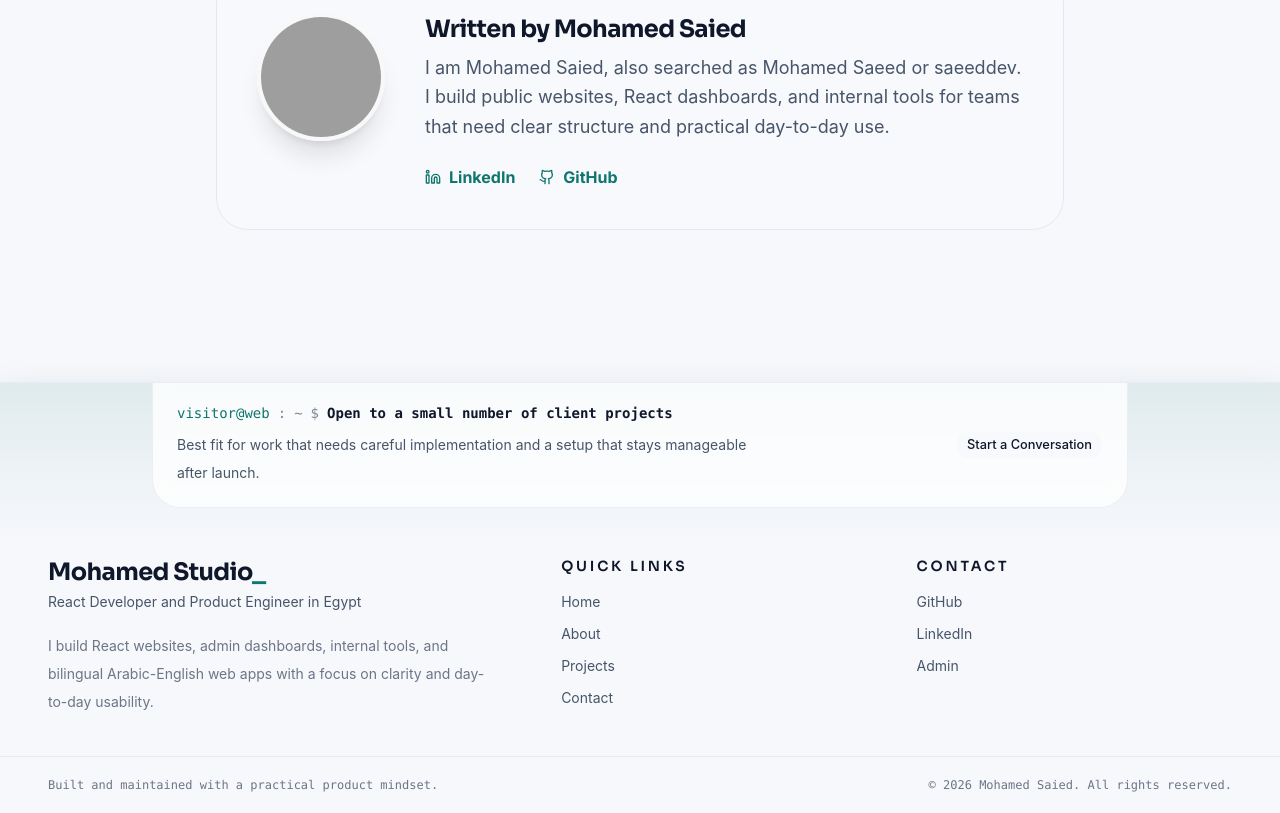
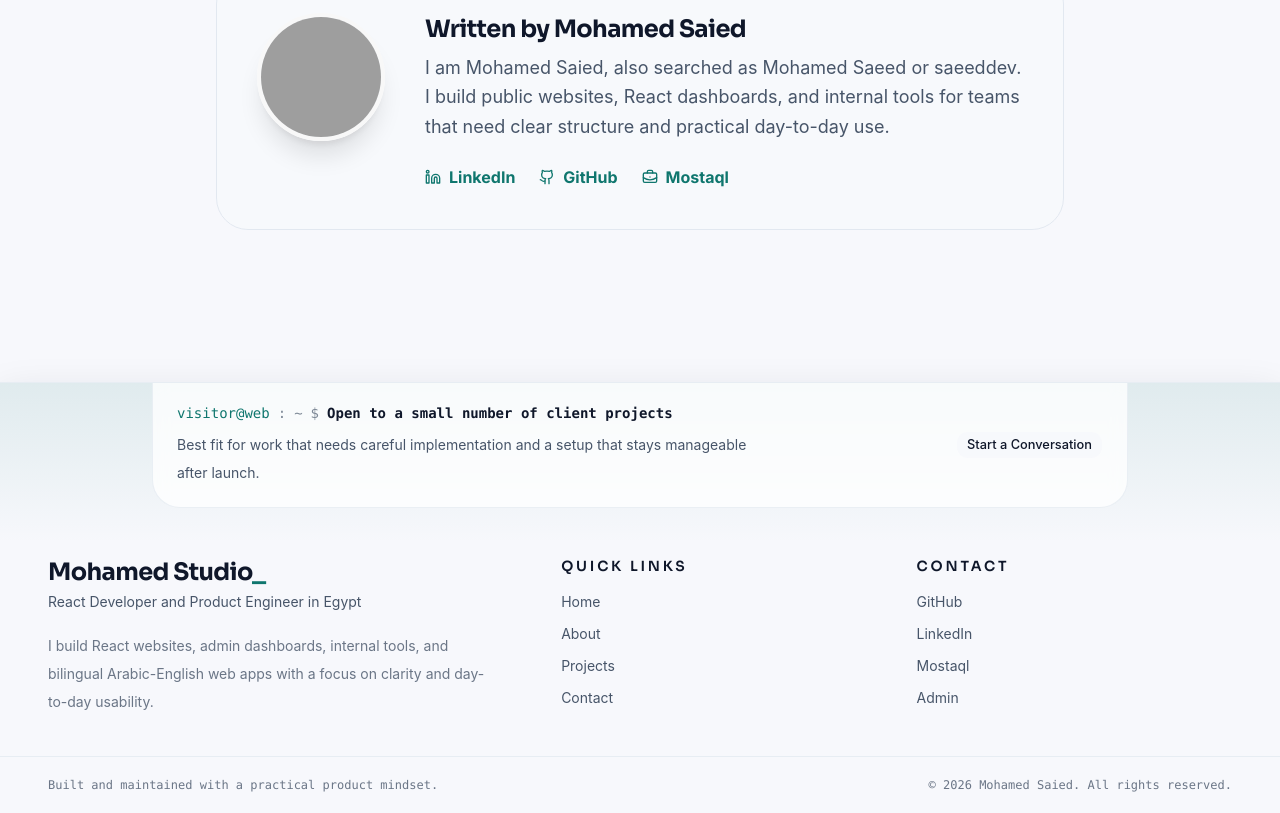
Before and after one commit to johnrecap/portfolio1, a React (Vite) app: page /blog/agency-flow-crm-react-crm-dashboard in a window 1280 px wide. Shown: the part 2546-3359 px from the top of the page. Built offline with nearby package versions, Linux system fonts and the light colour scheme; grey boxes are pictures that could not be loaded; a web font is replaced by a local one.

Commit message:
feat: add mostaql profile link

```diff
--- a/src/components/public/cta-section.tsx
+++ b/src/components/public/cta-section.tsx
@@ -1,9 +1,10 @@
-import { ArrowRight, Github, Linkedin, Terminal } from 'lucide-react';
+import { ArrowRight, BriefcaseBusiness, Github, Linkedin, Terminal } from 'lucide-react';
 import { Link } from 'react-router-dom';
 import { useTranslation } from 'react-i18next';
 import { useProfile } from '@/hooks/useProfile';
 import { buttonVariants } from '@/components/ui/button-variants';
 import { readComposerText } from '@/lib/admin/page-content';
+import { PUBLIC_MOSTAQL_URL } from '@/lib/admin/defaults';
 
 type CTASectionProps = {
   variant?: 'banner' | 'card' | 'terminal-strip';
@@ -45,6 +46,12 @@ export const CTASection = ({ variant = 'card', content = {} }: CTASectionProps)
           icon: Linkedin,
         }
       : null,
+    {
+      href: PUBLIC_MOSTAQL_URL,
+      label: 'Mostaql',
+      internal: false,
+      icon: BriefcaseBusiness,
+    },
   ].filter(Boolean) as Array<{
     href: string;
     label: string;
--- a/src/components/public/public-footer.tsx
+++ b/src/components/public/public-footer.tsx
@@ -7,6 +7,7 @@ import { buttonVariants } from '@/components/ui/button-variants';
 import { useProfile } from '@/hooks/useProfile';
 import { useContactSettings, useFooterSettings, useSiteSettings } from '@/hooks/usePlatformSettings';
 import { resolveLocalizedSiteBrand } from '@/lib/admin/brand';
+import { PUBLIC_MOSTAQL_URL } from '@/lib/admin/defaults';
 
 function useDeferredPublicReads() {
   const [enabled, setEnabled] = useState(false);
@@ -55,6 +56,7 @@ export const PublicFooter = () => {
     profile.linkedinUrl ? { href: profile.linkedinUrl, label: 'LinkedIn' } : null,
     profile.websiteUrl ? { href: profile.websiteUrl, label: t('footer.website') } : null,
   ].filter(Boolean) as { href: string; label: string }[];
+  const requiredSocialLinks = [{ href: PUBLIC_MOSTAQL_URL, label: 'Mostaql' }];
   const footerLinks =
     footerSettings.links.length > 0
       ? footerSettings.links.map((item) => ({
@@ -67,7 +69,13 @@ export const PublicFooter = () => {
           { href: '/projects', label: t('nav.projects') },
           { href: '/contact', label: t('nav.contact') },
         ];
-  const socialLinks = footerSettings.socialLinks.length > 0 ? footerSettings.socialLinks : fallbackSocialLinks;
+  const baseSocialLinks = footerSettings.socialLinks.length > 0 ? footerSettings.socialLinks : fallbackSocialLinks;
+  const socialLinks = [
+    ...baseSocialLinks,
+    ...requiredSocialLinks.filter((requiredLink) =>
+      !baseSocialLinks.some((item) => item.href === requiredLink.href),
+    ),
+  ];
   const footerContentLoading = profileLoading || footerLoading || siteLoading || contactLoading;
 
   return (
--- a/src/components/public/sections/contact-methods.tsx
+++ b/src/components/public/sections/contact-methods.tsx
@@ -1,9 +1,10 @@
-import { Code, ExternalLink, Mail } from 'lucide-react';
+import { BriefcaseBusiness, Code, ExternalLink, Mail } from 'lucide-react';
 import { useTranslation } from 'react-i18next';
 
 import { SkeletonLine } from '@/components/shared/PageState';
 import { useContactSettings } from '@/hooks/usePlatformSettings';
 import { useProfile } from '@/hooks/useProfile';
+import { PUBLIC_MOSTAQL_URL } from '@/lib/admin/defaults';
 import type { AdminPageSection } from '@/lib/admin/types';
 import { getSurfaceTone, readSectionText } from './section-utils';
 
@@ -31,6 +32,7 @@ function ContactMethodsSection({ section }: { section: AdminPageSection }) {
   const socialLinks = [
     profile.linkedinUrl ? { href: profile.linkedinUrl, label: 'LinkedIn', icon: ExternalLink } : null,
     profile.githubUrl ? { href: profile.githubUrl, label: 'GitHub', icon: Code } : null,
+    { href: PUBLIC_MOSTAQL_URL, label: 'Mostaql', icon: BriefcaseBusiness },
     profile.websiteUrl ? { href: profile.websiteUrl, label: t('contact.website'), icon: ExternalLink } : null,
   ].filter(Boolean) as Array<{ href: string; label: string; icon: typeof ExternalLink }>;
 
--- a/src/lib/admin/defaults.ts
+++ b/src/lib/admin/defaults.ts
@@ -29,6 +29,7 @@ import { DASHBOARD_MODULE_COPY, DASHBOARD_ROUTE_MODULE_IDS } from './dashboard-c
 
 export const PUBLIC_GITHUB_URL = 'https://github.com/johnrecap';
 export const PUBLIC_LINKEDIN_URL = 'https://www.linkedin.com/in/muhammad-saeed-587a96217';
+export const PUBLIC_MOSTAQL_URL = 'https://mostaql.com/u/Beyond_Screenn';
 
 const DEFAULT_PAGE_SECTIONS: Record<PlatformPageId, AdminPageSection[]> = {
   home: [
--- a/src/pages/(public)/BlogPost.tsx
+++ b/src/pages/(public)/BlogPost.tsx
@@ -1,5 +1,5 @@
 import { useEffect, useMemo, useState } from 'react';
-import { ArrowRight, Calendar, Clock, Copy, Github, Link as LinkIcon, Linkedin } from 'lucide-react';
+import { ArrowRight, BriefcaseBusiness, Calendar, Clock, Copy, Github, Link as LinkIcon, Linkedin } from 'lucide-react';
 import ReactMarkdown from 'react-markdown';
 import remarkGfm from 'remark-gfm';
 import { Link, useParams } from 'react-router-dom';
@@ -10,6 +10,7 @@ import { PageSeo } from '@/components/shared/PageSeo';
 import { usePublicCollection, usePublicMediaLibrary } from '@/hooks/public-firestore';
 import { useProfile } from '@/hooks/useProfile';
 import { sortByCreatedAtDesc } from '@/hooks/useFirestore';
+import { PUBLIC_MOSTAQL_URL } from '@/lib/admin/defaults';
 import { getLocalizedValue, resolveEntitySeo, resolveMediaField, type BlogRecord } from '@/lib/content-hub';
 import { mergePublicBlogPosts } from '@/lib/demo-blog-posts';
 
@@ -298,6 +299,15 @@ export const BlogPost = () => {
                   {t('blogPost.github')}
                 </a>
               ) : null}
+              <a
+                href={PUBLIC_MOSTAQL_URL}
+                target="_blank"
+                rel="noopener noreferrer"
+                className="flex items-center gap-2 font-bold text-primary hover:underline"
+              >
+                <BriefcaseBusiness className="h-4 w-4" />
+                Mostaql
+              </a>
                 </>
               )}
             </div>
```
Also changed, not shown: 1 other file (tests, documents, lock files or other folders).
